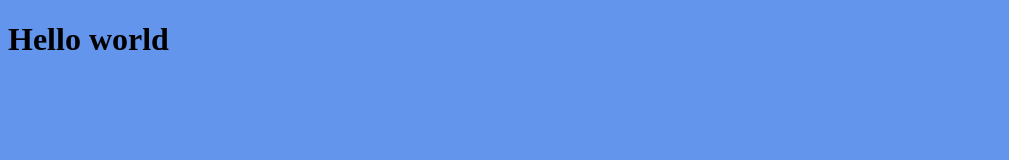
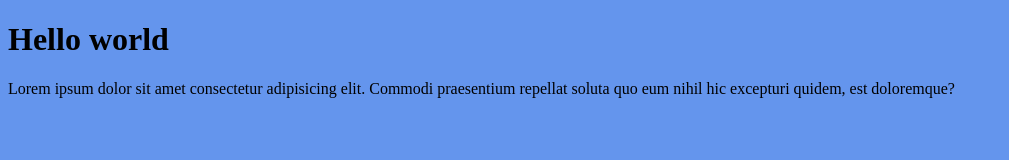
Before and after one commit to Perceptron0/HelloGit, a plain HTML site: page index.html in a window 1280 px wide. Shown: the whole page, without its empty margins (0-1009 px from the left). Drawn offline with Linux system fonts and the light colour scheme.

Commit message:
I add the poragraph

```diff
--- a/index.html
+++ b/index.html
@@ -10,5 +10,9 @@
 
     <h1>Hello world</h1>
 
+    <p>Lorem ipsum dolor sit amet
+    consectetur adipisicing elit.
+    Commodi praesentium repellat soluta quo eum nihil
+    hic excepturi quidem, est doloremque?</p>
 </body>
 </html>
```
